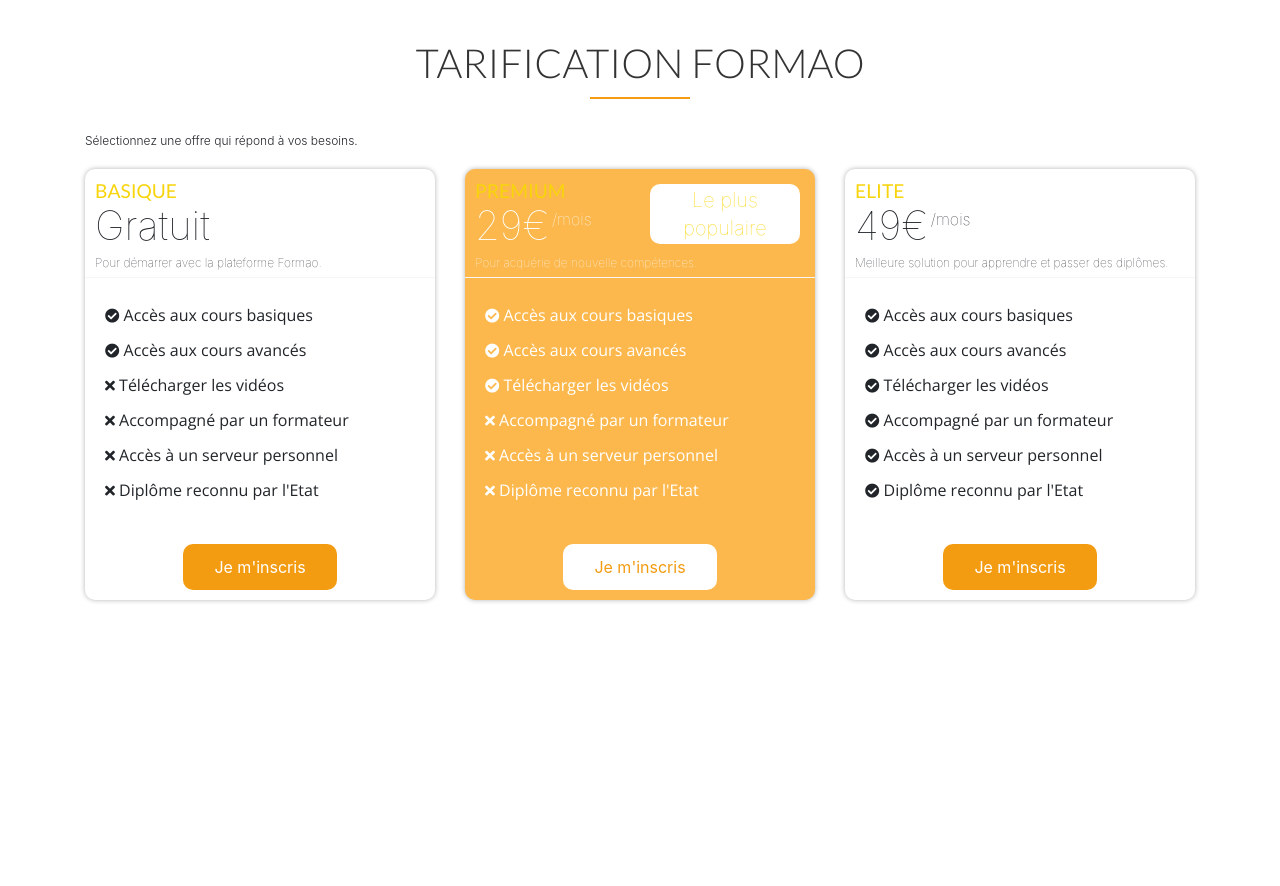
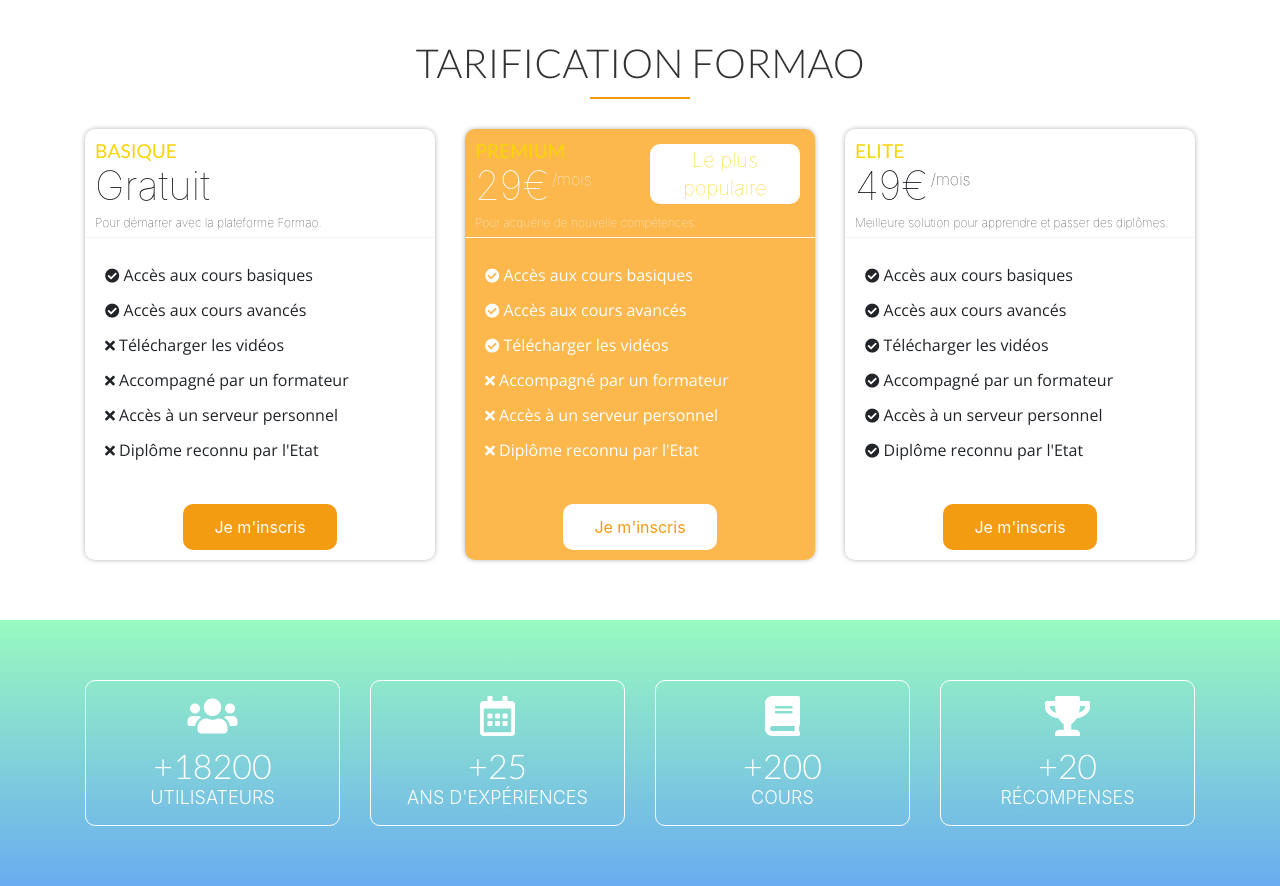
Before and after one commit to pyim/projet-formao, a plain HTML site: page index.html in a window 1280 px wide. Shown: the part 3340-4226 px from the top of the page. Before the commit the page ends 4000 px from the top, so only its background shows below. Drawn offline with nearby package versions, Linux system fonts and the light colour scheme.

Commit message:
ajout section COUNTER

```diff
--- a/index.html
+++ b/index.html
@@ -288,7 +288,6 @@
             <div class="row">
                 <div class="col-md-12">
                     <h2>Tarification Formao </h2>
-                    <p>Sélectionnez une offre qui répond à vos besoins.</p>
                 </div>
             </div>
 
@@ -373,6 +372,55 @@
             </div>
         </div>
     </section>
+
+
+
+    <!-- COUNTER
+    ================================================== -->
+
+    <section class="counter">
+        <div class="container">
+            <div class="row">
+                <div class="col-md-3">
+                    <div class="counter-content">
+                        <i class="fas fa-users"></i>
+                        <h3>+18200</h3>
+                        <p>utilisateurs</p>
+                    </div>
+                </div>
+
+                <div class="col-md-3">
+                    <div class="counter-content">
+                        <i class="far fa-calendar-alt"></i>
+                        <h3>+25</h3>
+                        <p>ans d'expériences</p>
+                    </div>
+                </div>
+
+                 <div class="col-md-3">
+                    <div class="counter-content">
+                        <i class="fas fa-book"></i>
+                        <h3>+200</h3>
+                        <p>cours</p>
+                    </div>
+                </div>
+
+                 <div class="col-md-3">
+                    <div class="counter-content">
+                        <i class="fas fa-trophy"></i>
+                        <h3>+20</h3>
+                        <p>récompenses</p>
+                    </div>
+                </div>
+            </div>
+        </div>
+
+
+
+    </section>
+
+
+
 
 
 
--- a/resources/css/style.css
+++ b/resources/css/style.css
@@ -500,3 +500,45 @@ blockquote:before {
     margin-bottom: 10px;
     color : #fff;
 }
+
+
+
+/*  COUNTER
+	======================================= */
+
+.counter {
+    background: linear-gradient( rgba(0,242,96,0.4), rgba(7,117,230,0.6));
+    padding-top: 60px;
+}
+
+
+.counter-content {
+    padding: 15px;
+    border-radius: 10px;
+    text-align: center;
+    border: 1px solid #fff;
+    color : #fff;
+
+
+}
+
+.counter-content i {
+    font-size: 40px;
+    margin-bottom: 10px;
+}
+
+
+.counter-content h3 {
+    font-size: 34px;
+    font-weight: 300;
+    margin: 0;
+    color: #fff;
+
+}
+
+.counter-content p {
+    font-size: 18px;
+    text-transform: uppercase;
+    margin: 0;
+
+}
```
